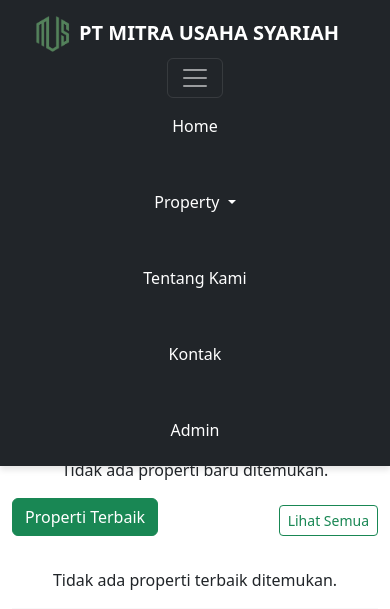
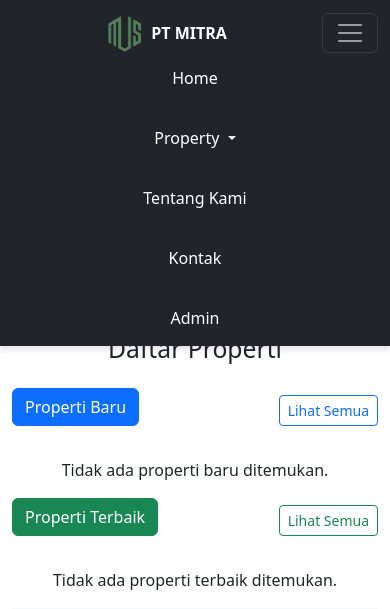
Before and after one commit to IbnuAlanNuari/jualbelirumah, a PHP site: page / in a window 390 px wide, after a click that opens the changed part. Shown: the top 609 px of the page. Run offline with PHP 8.4, Linux system fonts and the light colour scheme; data that the repository does not hold is empty.

Commit message:
perbarui

```diff
--- a/index.php
+++ b/index.php
@@ -21,37 +21,37 @@ $result_best = $conn->query($sql_best);
     <link rel="icon" href="assets/images/logo.png" type="image/png">
     <link href="https://cdn.jsdelivr.net/npm/bootstrap@5.3.0/dist/css/bootstrap.min.css" rel="stylesheet">
     <link rel="stylesheet" href="assets/css/styles.css">
+    <link rel="stylesheet" href="stile.css">
     <style>
-        .hero-section .col-md-6.order-1.order-md-2 {
-            margin-top: 50px; /* Atur jarak sesuai kebutuhan */
-        }
-        /* CSS tambahan untuk tampilan mobile */
-        @media (max-width: 768px) {
-        .navbar-nav .nav-link {
-            padding: 1rem;
-        }
-        .dropdown-menu {
-            position: static;
-            float: none;
-        }
-        }
+        @media (max-width: 576px) {
+    .col-6 {
+        max-width: 50%;
+        flex: 0 0 50%;
+    }
+}
     </style>
 </head>
 
 <body>
     <header>
         <nav class="navbar navbar-expand-lg navbar-dark bg-dark position-fixed w-100">
-            <div class="container">
-                <a class="navbar-brand d-flex align-items-center" href="index">
+            <div class="container d-flex justify-content-between">
+                <!-- Brand di sisi kiri -->
+                <a class="navbar-brand d-flex align-items-center mx-auto" href="index">
                     <img src="assets/images/logo.png" alt="Logo" class="me-2" style="height: 40px;">
-                    <span class="fs-5">PT MITRA USAHA SYARIAH</span>
+                    <span class="fs-6 d-inline d-md-none">PT MITRA</span> <!-- Nama kecil untuk layar kecil -->
+                    <span class="fs-5 d-none d-md-inline">PT MITRA USAHA SYARIAH</span>
+                    <!-- Nama lengkap untuk layar besar -->
                 </a>
+                <!-- Toggler untuk layar kecil -->
                 <button class="navbar-toggler" type="button" data-bs-toggle="collapse" data-bs-target="#navbarNav"
                     aria-controls="navbarNav" aria-expanded="false" aria-label="Toggle navigation">
                     <span class="navbar-toggler-icon"></span>
                 </button>
-                <div class="collapse navbar-collapse" id="navbarNav">
-                    <ul class="navbar-nav ms-auto">
+
+                <!-- Navigation Links -->
+                <div class="collapse navbar-collapse justify-content-end" id="navbarNav">
+                    <ul class="navbar-nav">
                         <li class="nav-item"><a href="index" class="nav-link">Home</a></li>
                         <li class="nav-item dropdown">
                             <a class="nav-link dropdown-toggle" href="#properties" id="navbarDropdown" role="button"
```
